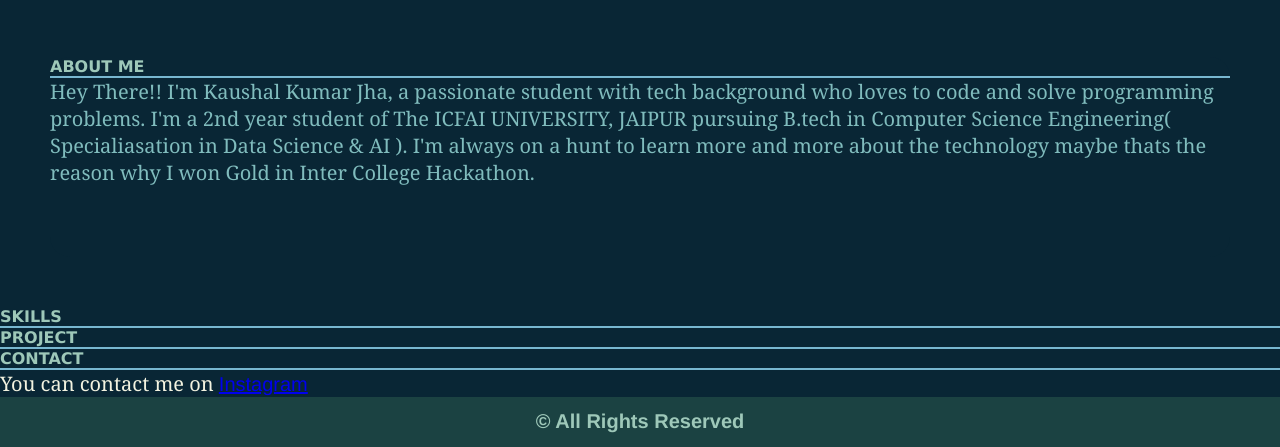
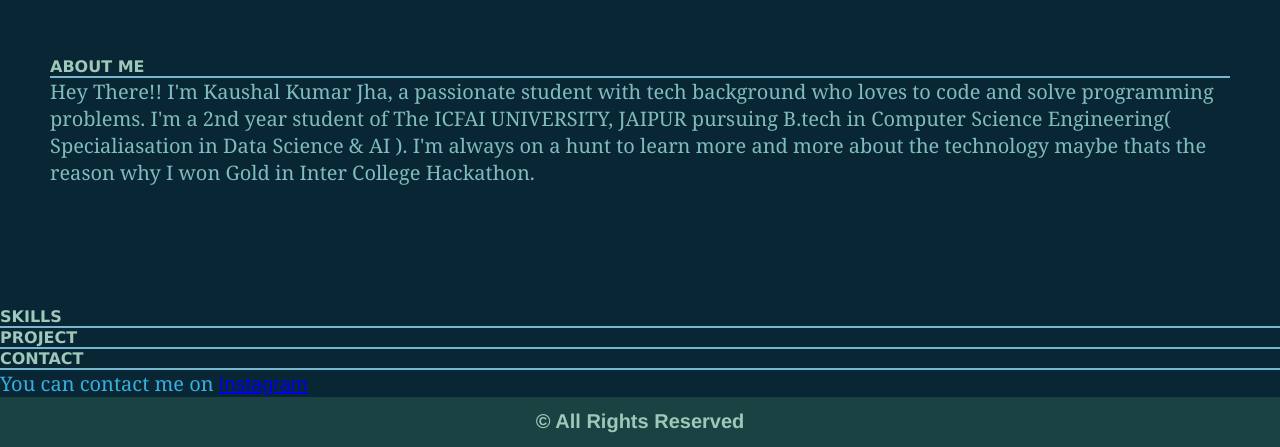
Before and after one commit to Nikk-hub-code/refactored-robot, a plain HTML site: page index.html in a window 1280 px wide. Shown: the part 793-1240 px from the top of the page. Drawn offline with Linux system fonts and the light colour scheme.

Commit message:
Update index.html

```diff
--- a/index.html
+++ b/index.html
@@ -43,7 +43,7 @@
             </section>
             <section id="contact">
                 <h3 class="info" style="color: #9EC8B9;">CONTACT</h3>
-                <p style="color: #F3F3E0;">You can contact me on <a href="https://www.instagram.com/_kaushaljha18?igsh=djA0dGJ6ZnJuZ3gw">Instagram</a> </p>
+                <p style="color: #37AFE1;">You can contact me on <a href="https://www.instagram.com/_kaushaljha18?igsh=djA0dGJ6ZnJuZ3gw">Instagram</a> </p>
             </section>
         </body>
         <footer class="tail">
```
